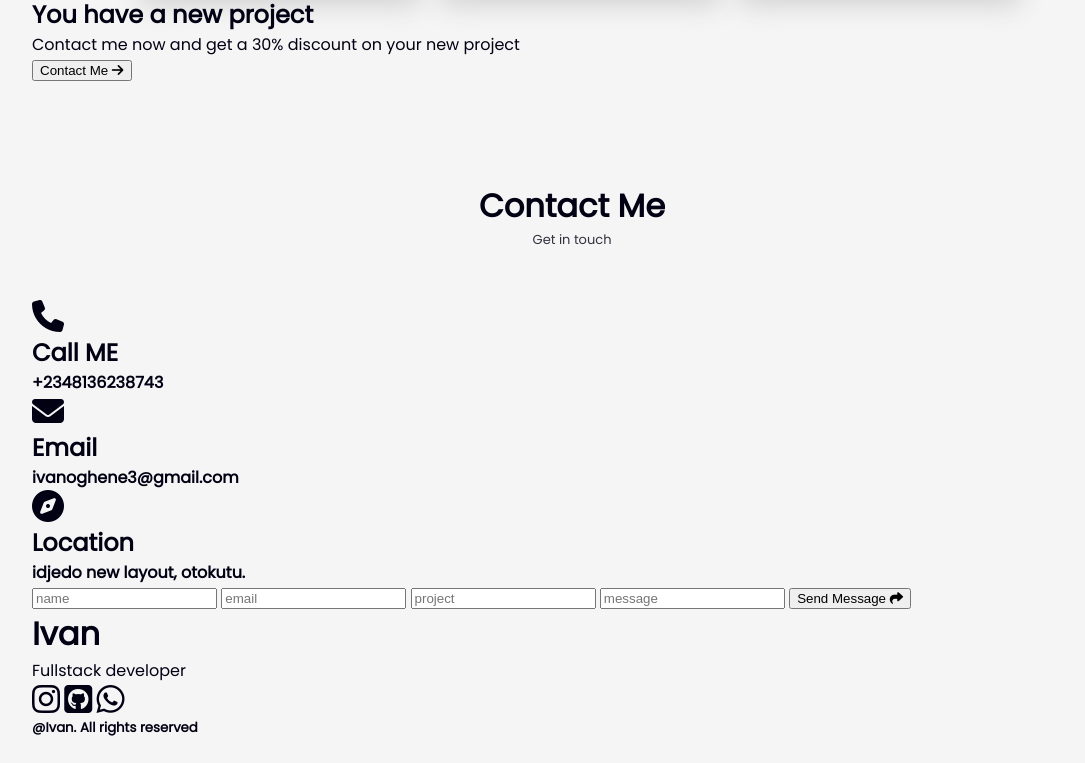
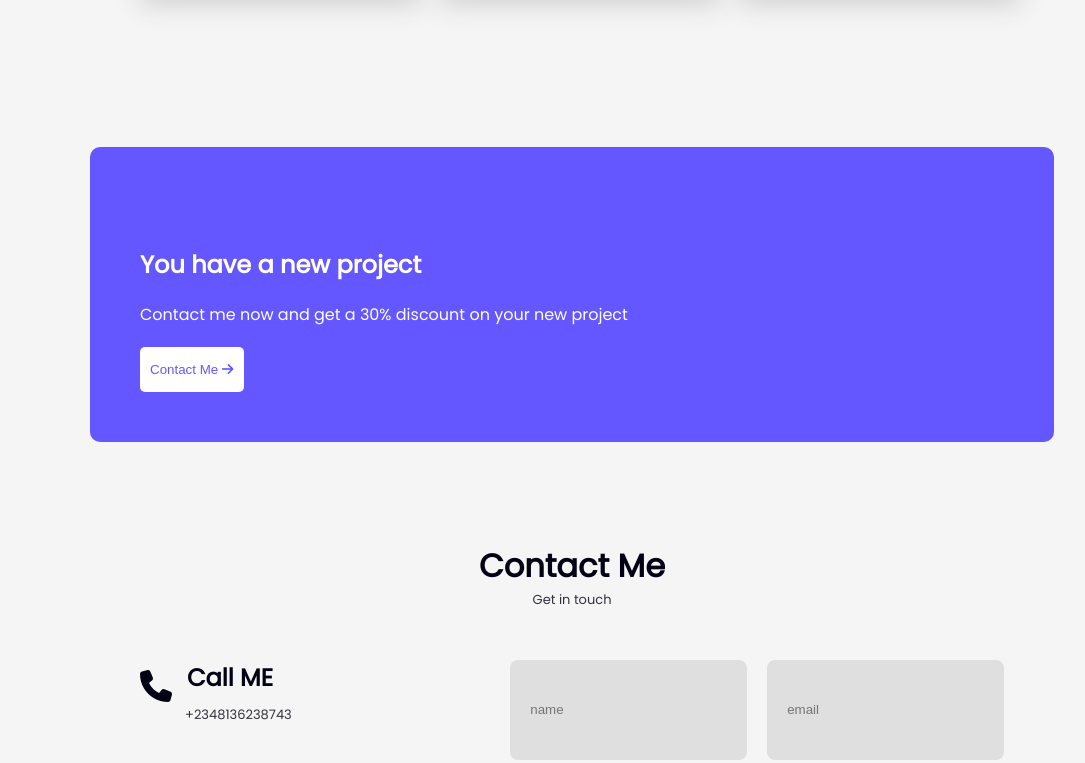
Before and after one commit to Iovan333/Portfolio, a plain HTML site: page index.html in a window 1280 px wide. Shown: the part 1701-2464 px from the top of the page, without its empty margins (68-1153 px from the left). Drawn offline with nearby package versions, Linux system fonts and the light colour scheme.

Commit message:
update css

```diff
--- a/css/style.css
+++ b/css/style.css
@@ -2,16 +2,20 @@
     margin: 0;
 }
 body{
-    padding: 30px 100px;
     background-color: var(--primary-color);
     font-family: 'Poppins', sans-serif;
     color: var(--other-color);
+}
+.b-ody{
+    padding: 30px 100px;
 }
 :root{
     --primary-color: #f5f5f5;
     --secondary-color: #6557ff;
     --other-color: #020013;
     --box-shadow: 8px 8px 25px rgb(209, 209, 209);
+    --contact-box: #6557ff;
+    --contact: rgb(223, 223, 223);
 
 }
 .dark-theme{
@@ -21,6 +25,8 @@ body{
     --dark-background: #201d34;
     --dark-color: #6557ff;
     --box-shadow: 8px 8px 25px #020013;
+    --contact-box: #201d34;
+    --contact: #201d34;
 }
 /* Nvabar */
 .nav-bar{
@@ -48,6 +54,9 @@ body{
     display: grid;
     grid-template-rows: repeat(3, 70px);
     align-content: center;
+}
+.s-links{
+    color: var(--other-color);
 }
 .fab{
     margin: 0;
@@ -81,6 +90,10 @@ body{
 
 /* about-me */
 /* .about-title */
+#about-me{
+    width: 80%;
+    margin: auto;
+}
 .tit{
     text-align: center;
     margin: 100px 0 50px;
@@ -141,12 +154,122 @@ body{
 .s-icon{
     color: var(--dark-color);
 }
+/* new-project */
+#new-project{
+    margin-top: 150px;
+    padding: 100px 50px 50px;
+    border-radius: 10px;
+    background-color: var(--contact-box);
+    color: white;
+    width: 80%;
+    margin-left: auto;
+    margin-right: auto;
+}
+.project-btn{
+    padding: 15px 10px;
+    border: none;
+    border-radius: 5px;
+    background-color: white;
+    color: var(--secondary-color);
+}
+.project-sub{
+    margin: 20px 0;
+}
+/* .contactme */
+/* first-grid */
+.contact-container{
+    width: 80%;
+    margin-left: auto;
+    margin-right: auto;
+    display: grid;
+    grid-template-columns: 1.5fr 2fr;
+}
+.con{
+    display: flex;
+}
+.con-titles{
+    margin: 0 0 10px 15px;
+}
+.con-subs{
+    margin-left: 45px;
+    margin-bottom: 50px;
+    font-size: 13px;
+    opacity: 0.8;
+    font-weight: 400;
+}
+.con-icon{
+    position: relative;
+    top: 10px;
+}
+/* second-grid */
+/* .name-email{
+    padding: 20px 100px 50px 20px;
+} */
+.contact-inputs{
+    display: grid;
+    grid-template-columns: 1fr 1fr;
+    grid-template-rows: 100px 100px 200px 30px;
+    grid-template-areas:
+    "n e"
+    "p p"
+    "m m"
+    "c c"
+    ;
+    gap: 20px;
+}
+input{
+    background-color: var(--contact);
+    border: none;
+    border-radius: 8px;
+    padding-left: 20px;
+}
+#name{
+    grid-area: n;
+}
+#email{
+    grid-area: e;
+}
+#project{
+    grid-area: p;
+}
+#message{
+    grid-area: m;
+}
+.con-btn{
+    grid-area: c;
+    place-self: flex-start;
+    padding: 15px 10px;
+    border: none;
+    border-radius: 5px;
+    background-color: var(--secondary-color);
+    color: white;
+}
+/* footer */
+#footer{
+    background-color: var(--contact-box);
+    color: white;
+    padding: 100px;
+    margin-top: 100px;
+}
+.footer-container{
+    display: flex;
+    margin-bottom: 50px;
+}
+.foot-title{
+    margin: 0 270px 0 100px;
+}
+h5{
+    text-align: center;
+    margin-bottom: -80px;
+    opacity: 0.8;
+    font-weight: 400;
+}
 @media(max-width: 400px){
     /* main */
     #main{
         display: block;
     }
-    body{
+    .b-ody{
         padding: 20px;
     }
     /* .nav-bar{
@@ -172,6 +295,7 @@ body{
     #about-me{
         position: relative;
         bottom: 150px;
+        width: 100%;
     }
     .tit{
         margin: 50px 0 50px 0;
@@ -214,4 +338,62 @@ body{
     .sub-one{
         font-size: 13px;
     }
+    /* new-project */
+    #new-project{
+        padding: 50px 30px;
+        text-align: center;
+        margin-top: 100px;
+    }
+    .project-title{
+        font-size: 19px;
+    }
+    .project-sub{
+        font-size: 13px;
+    }
+    /* contact-me */
+    .contact-container{
+        display: block;
+        width: 100%;
+    }
+    .contact-inputs{
+        display: block;
+    }
+    input{
+        padding: 10px 155px 50px 10px;
+        margin-bottom: 20px;
+    }
+    #message{
+        padding-bottom: 100px;
+    }
+    /* footer */
+    .footer-container{
+        display: block;
+        padding: 20px;
+    }
+    .foot-title{
+        margin-top: 10px;
+        position: relative;
+        bottom: 20px;
+        right: 120px;
+        width: 100%;
+    }
+    .f-title{
+        line-height: 2;
+    }
+    #footer{
+        margin-top: 80px;
+        padding: 20px 0 0 20px;
+    }
+    h5{
+        position: relative;
+        bottom: 20px;
+    }
+    .foot-socials{
+        display: grid;
+        position: relative;
+        right: 20px;
+    }
+    .f-icon{
+        margin-top: 20px;
+    }
 }
```
